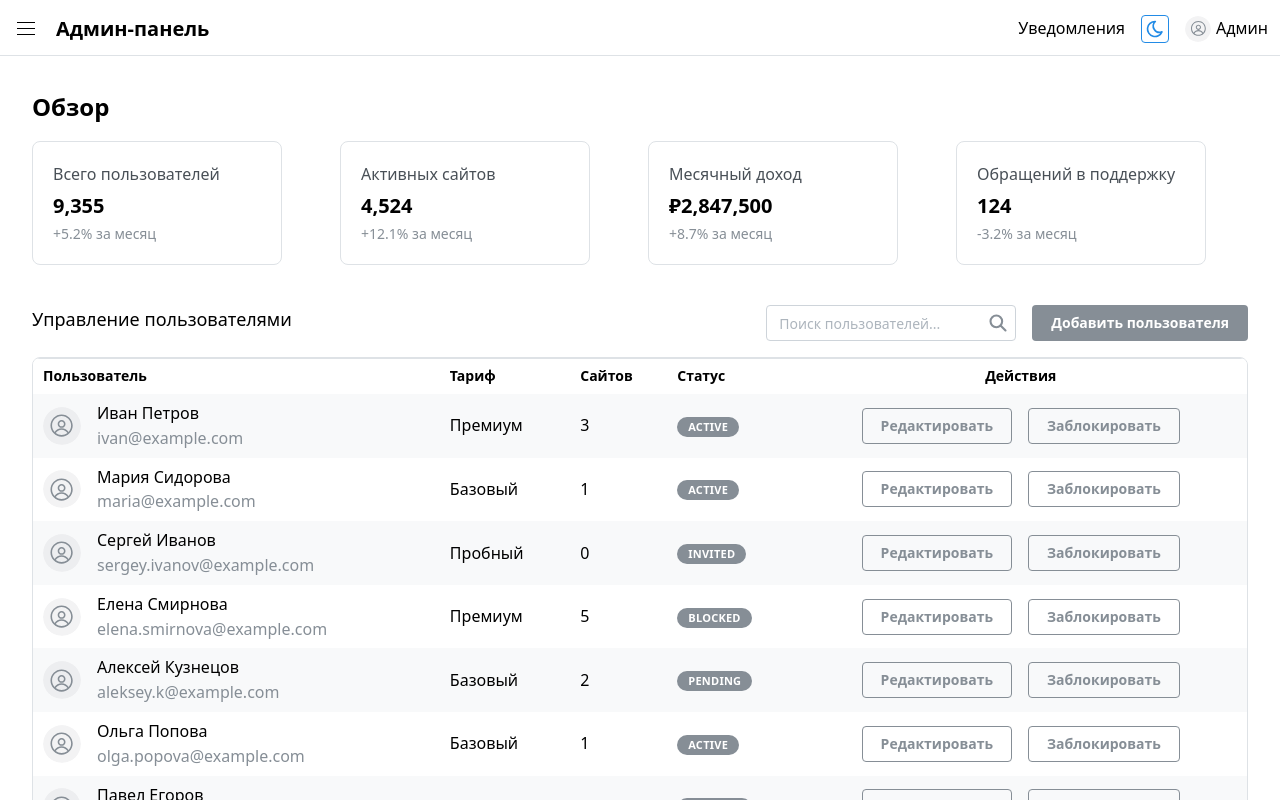
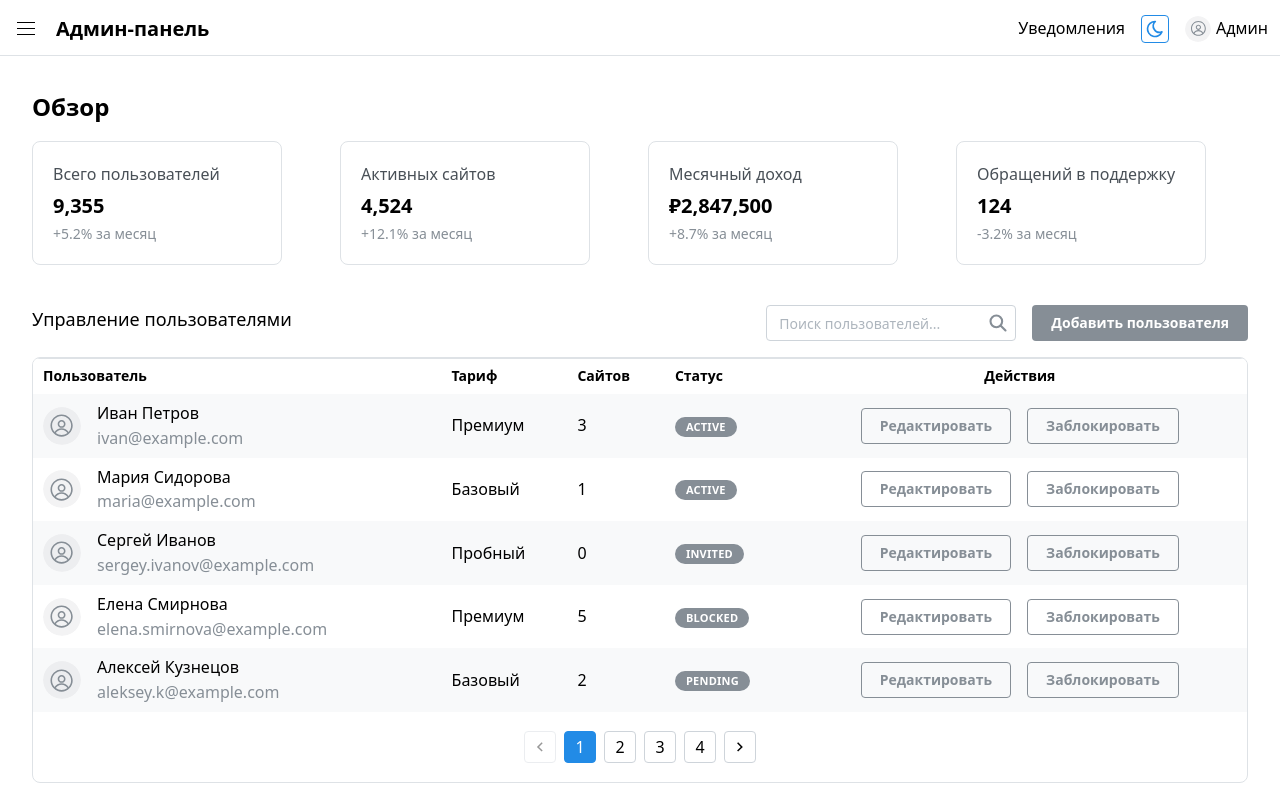
Before and after one commit to M-a-K-s-1-M/neshopify, a React (Vite) app in the folder admin-frontend/: page / in a window 1280 px wide. Shown: the top 800 px of the page. Built offline with nearby package versions, Linux system fonts and the light colour scheme; data requests are answered from the project's data file.

Commit message:
Добавит пагинацию на таблицу в Обзоре

```diff
--- a/admin-frontend/src/features/user/ui/search-users/index.tsx
+++ b/admin-frontend/src/features/user/ui/search-users/index.tsx
@@ -1,7 +1,12 @@
 import { Input } from "@mantine/core";
 import { IconSearch } from "@tabler/icons-react";
+import { useSearchParams } from "react-router-dom";
 
 export function SearchUsers() {
+    const [searchParams, setSearchParams] = useSearchParams();
+
+    const search = searchParams.get('_users-search') || '';
+
     return (
         <Input placeholder="Поиск пользователей..." rightSection={<IconSearch size={20} stroke={2.5} />} />
     )
--- a/admin-frontend/src/features/user/ui/users-table-mini/index.tsx
+++ b/admin-frontend/src/features/user/ui/users-table-mini/index.tsx
@@ -1,11 +1,30 @@
-import type { IUserRow } from "@/shared/mocks/users";
-import { Avatar, Badge, Box, Button, Group, Table, Text } from "@mantine/core";
+import { Avatar, Badge, Box, Button, Group, Table, Text, Pagination } from "@mantine/core";
 import './styles.scss';
+import { getUsers } from "@/shared";
+import { useQuery } from "@tanstack/react-query";
+import { useTable } from "@/shared/hooks";
 
 const tableHeading: string[] = ['Пользователь', 'Тариф', 'Сайтов', 'Статус', 'Действия']
 
 
-export function UsersTableMini({ data }: { data: IUserRow[] }) {
+export function UsersTableMini() {
+    const { page, limit,
+        search, pageStart, pageEnd,
+        onChangePagination,
+    } = useTable('users-mini');
+
+    const { data: users, isPending, isError } = useQuery({
+        queryKey: ['users-mini-table', search],
+        queryFn: () => getUsers({ search }),
+    });
+
+    if (isPending) {
+        return <div>Загрузка...</div>;
+    }
+
+    if (isError) {
+        return <div>Ошибка загрузки пользователей</div>;
+    }
 
     return (
         <Table.ScrollContainer minWidth={900}>
@@ -17,7 +36,7 @@ export function UsersTableMini({ data }: { data: IUserRow[] }) {
                 </Table.Thead>
 
                 <Table.Tbody>
-                    {data?.map(user =>
+                    {users?.slice(pageStart, pageEnd).map(user =>
                         <Table.Tr key={user.id}>
                             <Table.Td>
                                 <Group >
@@ -53,6 +72,17 @@ export function UsersTableMini({ data }: { data: IUserRow[] }) {
                     )}
                 </Table.Tbody>
 
+                <Table.Tfoot>
+                    <Table.Tr>
+                        {/* +1 за колонку чекбокса */}
+                        <Table.Td colSpan={tableHeading.length} >
+                            <Group justify='center' p={'sm'}>
+                                <Pagination total={Math.ceil((users?.length || 0) / limit)} value={page} onChange={e => onChangePagination(e)} />
+                            </Group>
+                        </Table.Td>
+                    </Table.Tr>
+                </Table.Tfoot>
+
             </Table>
         </Table.ScrollContainer>
     )
--- a/admin-frontend/src/features/user/ui/users-table/index.tsx
+++ b/admin-frontend/src/features/user/ui/users-table/index.tsx
@@ -9,47 +9,16 @@ import { useTable } from '@/shared/hooks';
 const tableHeadings = ['Пользователь', 'Email', 'Роль', 'Статус', 'Последний вход', 'Действия'];
 
 export function UsersTable() {
-    // const [searchParams, setSearchParams] = useSearchParams();
-    // const page: number = searchParams.get('_users-table-page') ? Number(searchParams.get('_users-table-page')) : 1;
-    // const limit: number = 5;
-
-    // const selectedIds: string[] = searchParams.get('_users-selected-ids') ? searchParams.get('_users-selected-ids')!.split(',').filter(Boolean) : [];
-
-    // const search: string = searchParams.get('_users-search') ?? '';
-    const { page, limit, selectedIds, search, pageStart, pageEnd, onChangePagination, onChangeCeckbox, onChangeCeckboxAll, isCheckedAll, isIndeterminate } = useTable('users');
+    const { page, limit, selectedIds,
+        search, pageStart, pageEnd,
+        onChangePagination, onChangeCeckbox, onChangeCeckboxAll,
+        isCheckedAll, isIndeterminate
+    } = useTable('users');
 
     const { data: users, isPending, isError } = useQuery({
         queryKey: ['users-table', search],
         queryFn: () => getUsers({ search }),
     });
-
-    // const onChangePagination = (e: number) => {
-    //     setSearchParams(prev => {
-    //         const newParams = new URLSearchParams(prev);
-    //         newParams.set('_users-table-page', e.toString());
-    //         return newParams;
-    //     })
-    // }
-
-    // const onChangeCeckbox = (userId: string) => {
-    //     setSearchParams(prev => {
-    //         const newParams = new URLSearchParams(prev);
-    //         if (selectedIds.includes(userId)) {
-    //             const newSelectedIds = selectedIds.filter(id => id !== userId);
-    //             if (newSelectedIds.length > 0) {
-    //                 newParams.set('_users-selected-ids', newSelectedIds.join(','));
-    //                 return newParams;
-    //             } else {
-    //                 newParams.delete('_users-selected-ids');
-    //                 return newParams;
-    //             }
-    //         } else {
-    //             const newSelectedIds = [...selectedIds, userId];
-    //             newParams.set('_users-selected-ids', newSelectedIds.join(','));
-    //             return newParams;
-    //         }
-    //     })
-    // }
 
     if (isPending) {
         return <div>Загрузка...</div>;
@@ -125,7 +94,7 @@ export function UsersTable() {
                             <Checkbox
                                 aria-label="Select all rows"
                                 checked={isCheckedAll(users)}
-                                // indeterminate={!allUsersSelected && somePageSelected}
+                                indeterminate={isIndeterminate(users)}
                                 onChange={(e) => onChangeCeckboxAll(e, users)}
                             />
                         </Table.Th>
--- a/admin-frontend/src/shared/hooks/useTable.ts
+++ b/admin-frontend/src/shared/hooks/useTable.ts
@@ -2,15 +2,13 @@ import { useSearchParams } from 'react-router-dom';
 import type { IUserRow } from '../mocks/users';
 import type { IDomainRow } from '../mocks/domains';
 
-export const useTable = (prefix: 'users' | 'domains') => {
+export const useTable = (prefix: 'users' | 'domains' | 'users-mini') => {
     const [searchParams, setSearchParams] = useSearchParams();
     const page: number = searchParams.get(`_${prefix}-table-page`) ? Number(searchParams.get(`_${prefix}-table-page`)) : 1;
     const limit: number = 5;
 
     const pageStart: number = (page - 1) * limit;
     const pageEnd: number = pageStart + limit;
-
-    // const indertaminate: boolean = searchParams.get(`_${prefix}-selected-ids`) ? searchParams.get(`_${prefix}-selected-ids`)!.split(`,`).length > 0 && searchParams.get(`_${prefix}-selected-ids`)!.split(`,`).length < limit : false;
 
     const selectedIds: string[] = searchParams.get(`_${prefix}-selected-ids`) ? searchParams.get(`_${prefix}-selected-ids`)!.split(`,`).filter(Boolean) : [];
 
```
